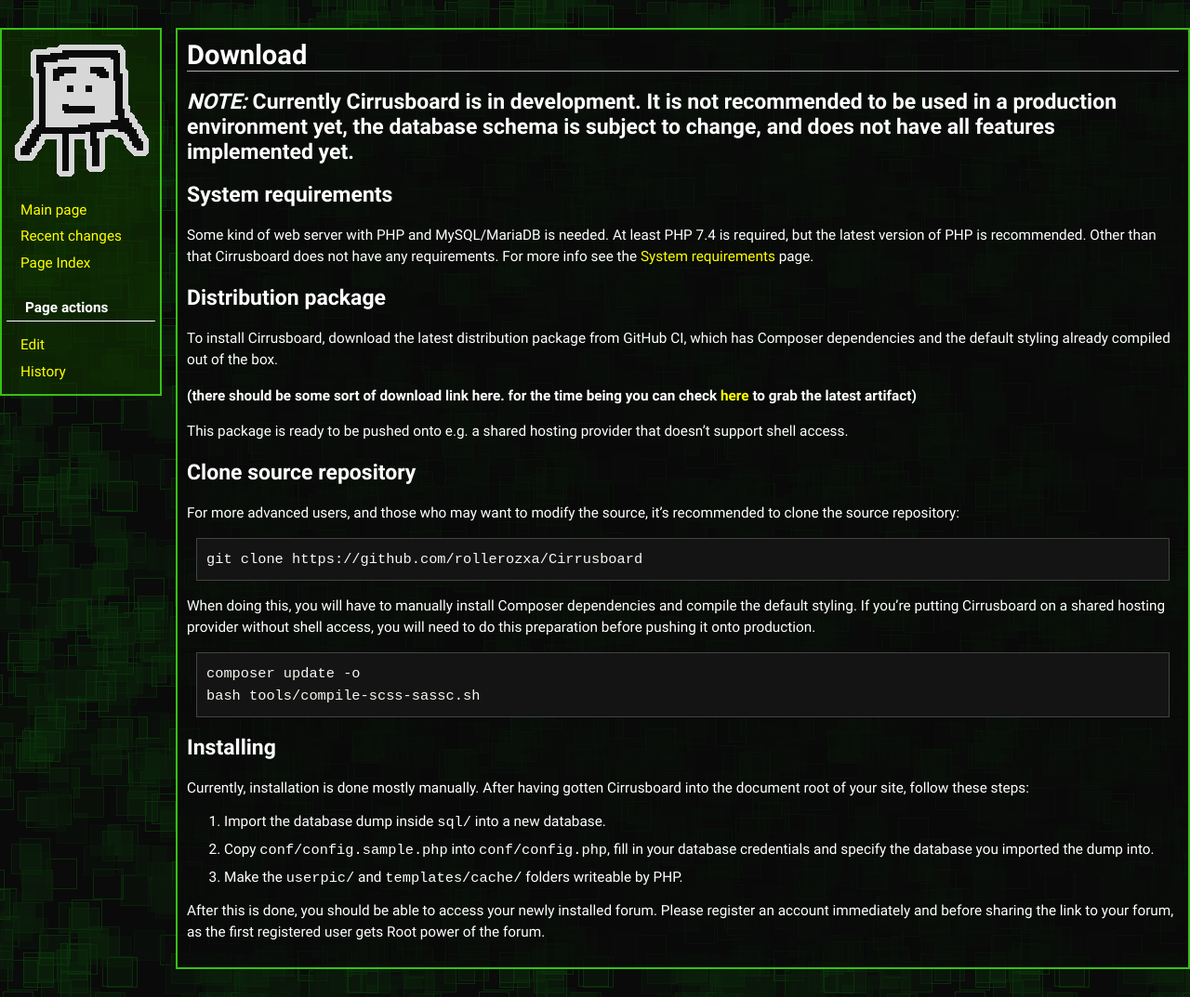
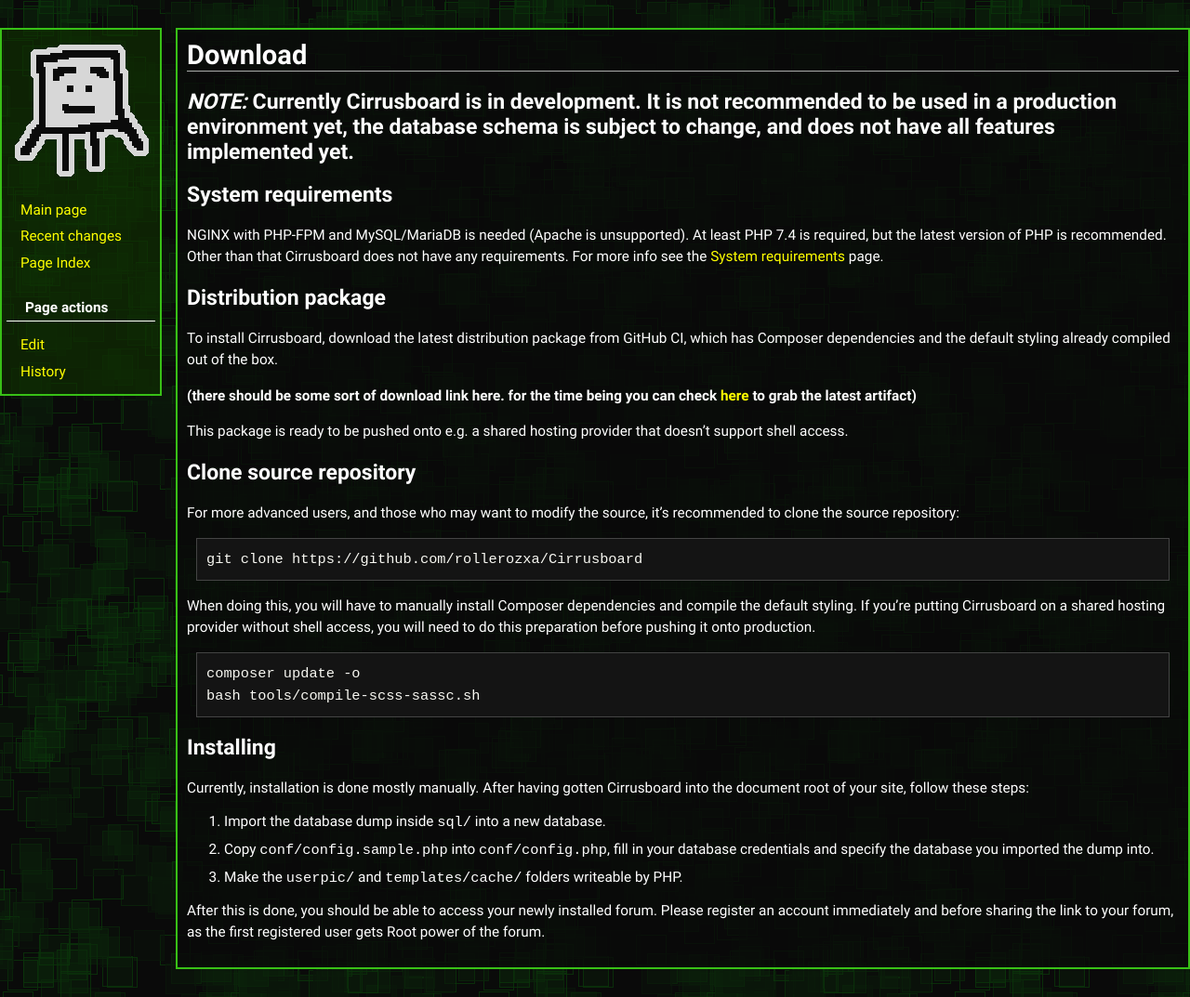
Before and after one commit to Cirrusboard/site, a Jekyll site: the page built from _wiki/Download.md, in a window 1280 px wide. Shown: the whole page at 93% size. Built offline with Jekyll 4.4.1, drawn with Linux system fonts in a browser that asks for light colours.

Commit message:
Update Download.md

```diff
--- a/_wiki/Download.md
+++ b/_wiki/Download.md
@@ -6,7 +6,7 @@
 
 
 ## System requirements
-Some kind of web server with PHP and MySQL/MariaDB is needed. At least PHP 7.4 is required, but the latest version of PHP is recommended. Other than that Cirrusboard does not have any requirements. For more info see the [System requirements](System_Requirements) page.
+NGINX with PHP-FPM and MySQL/MariaDB is needed (Apache is unsupported). At least PHP 7.4 is required, but the latest version of PHP is recommended. Other than that Cirrusboard does not have any requirements. For more info see the [System requirements](System_Requirements) page.
 
 ## Distribution package
 To install Cirrusboard, download the latest distribution package from GitHub CI, which has Composer dependencies and the default styling already compiled out of the box.
```
